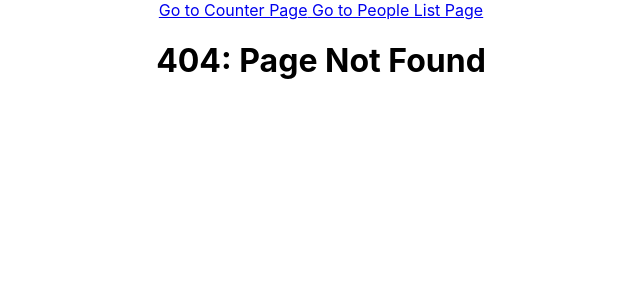
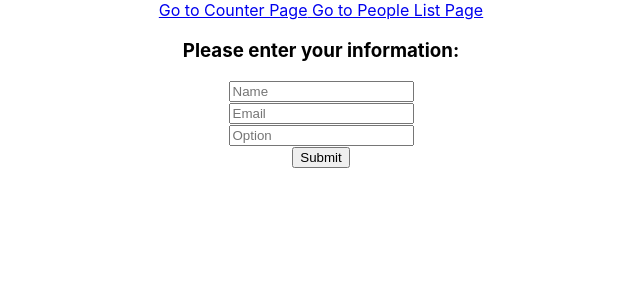
Before and after one commit to fabricekalvanda/myfirstapp-react, a React (Create React App) app: page /controlled in a window 1280 px wide. Before the commit this address had no page. Shown: the top 300 px of the page, without its empty margins (319-959 px from the left). Built offline with nearby package versions, Linux system fonts and the light colour scheme.

Commit message:
Create and manage forms in React

```diff
--- a/src/App.js
+++ b/src/App.js
@@ -1,6 +1,14 @@
 import React, { useState } from 'react';
 import { BrowserRouter as Router, Route, Link, Switch } from 'react-router-dom';
-import { HomePage, CounterButtonPage, PeopleListPage, NotFoundPage, ProtectedPage } from './pages';
+import
+  { HomePage,
+    CounterButtonPage,
+    PeopleListPage,
+    NotFoundPage,
+    ProtectedPage,
+    ControlledFormPage,
+    UncontrolledFormPage,
+  } from './pages';
 import { CongratulationsMessage } from './CongratulationsMessage';
 import { CounterButton } from './CounterButton';
 import { Greeting } from "./Greeting";
@@ -34,6 +42,12 @@
           <Route path="/protected">
             <ProtectedPage />
           </Route>
+          <Route path="/controlled">
+            <ControlledFormPage />
+          </Route>
+          <Route path="/uncontrolled">
+            <UncontrolledFormPage />
+          </Route>
           <Route>
             <NotFoundPage />
           </Route>
--- /dev/null
+++ b/src/pages/ControlledFormPage.js
@@ -0,0 +1,41 @@
+import React, { useState } from 'react';
+
+export const ControlledFormPage = () => {
+    const [name, setName] = useState('');
+    const [email, setEmail] = useState('');
+    const [option, setOption] = useState('');
+    return (
+        <form>
+            <h3>Please enter your information:</h3>
+            <div>
+                <input
+                    type="text"
+                    placeholder="Name"
+                    value={name}
+                    onChange={e => setName(e.target.value)} />
+            </div>
+            <div>
+                <input
+                    type="text"
+                    placeholder="Email"
+                    value={email}
+                    onChange={e => setEmail(e.target.value)} />
+            </div>
+            <div>
+                <input
+                    type="text"
+                    placeholder="Option"
+                    value={option}
+                    onChange={e => setOption(e.target.value)} />
+            </div>
+            <button onClick={e => {
+                alert(`
+                    Your name is ${name},
+                    your email is ${email},
+                    and your option is ${option}
+                `);
+                e.preventDefault();
+            }}>Submit</button>
+        </form>
+    )
+}
--- /dev/null
+++ b/src/pages/UncontrolledFormPage.js
@@ -0,0 +1,40 @@
+import React from 'react';
+
+export const UncontrolledFormPage = () => {
+    const nameInput = React.createRef();
+    const emailInput = React.createRef();
+    const optionInput = React.createRef();
+
+    return (
+        <form>
+            <h3>Please enter your information:</h3>
+            <div>
+                <input
+                    ref={nameInput}
+                    type="text"
+                    placeholder="Name"/>
+            </div>
+            <div>
+                <input
+                    ref={emailInput}
+                    type="text"
+                    placeholder="Email"/>
+            </div>
+            <div>
+                <input
+                    ref={optionInput}
+                    type="text"
+                    placeholder="Option" />
+            </div>
+            <button onClick={e => {
+                alert(`
+                    Your name is ${nameInput.current.value},
+                    your email is ${emailInput.current.value},
+                    and your option is ${optionInput.current.value}!
+                `);
+                e.preventDefault();
+            }}>Submit</button>
+        </form>
+
+    )
+}
--- a/src/pages/index.js
+++ b/src/pages/index.js
@@ -1,5 +1,7 @@
+export { ControlledFormPage } from './ControlledFormPage';
 export { CounterButtonPage } from './CounterButtonPage';
 export { HomePage } from './HomePage';
 export { PeopleListPage } from './PeopleListPage';
 export { ProtectedPage } from './ProtectedPage';
 export { NotFoundPage } from './NotFoundPage';
+export { UncontrolledFormPage } from './UncontrolledFormPage';
```
Also changed, not shown: 1 other file (tests, documents, lock files or other folders).
